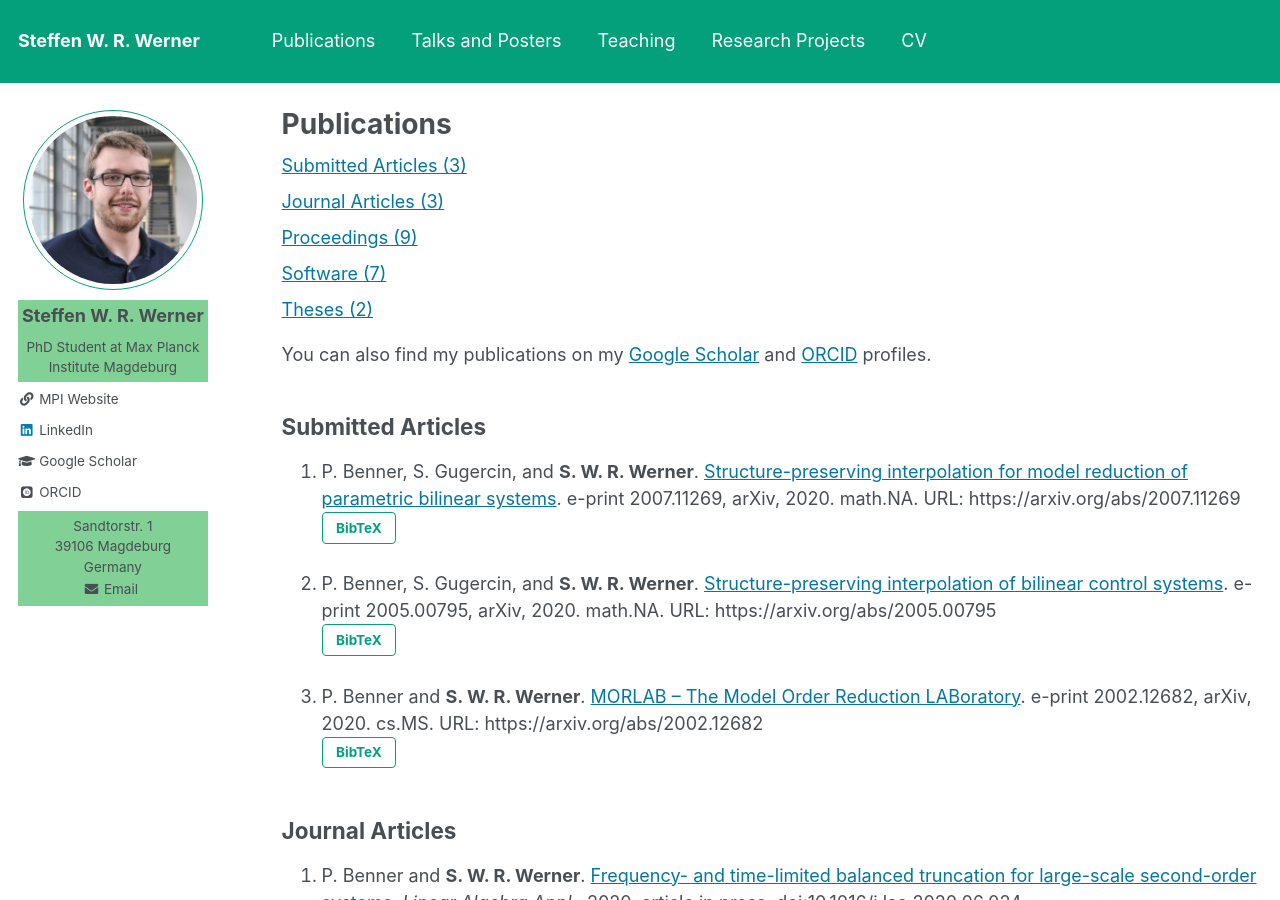
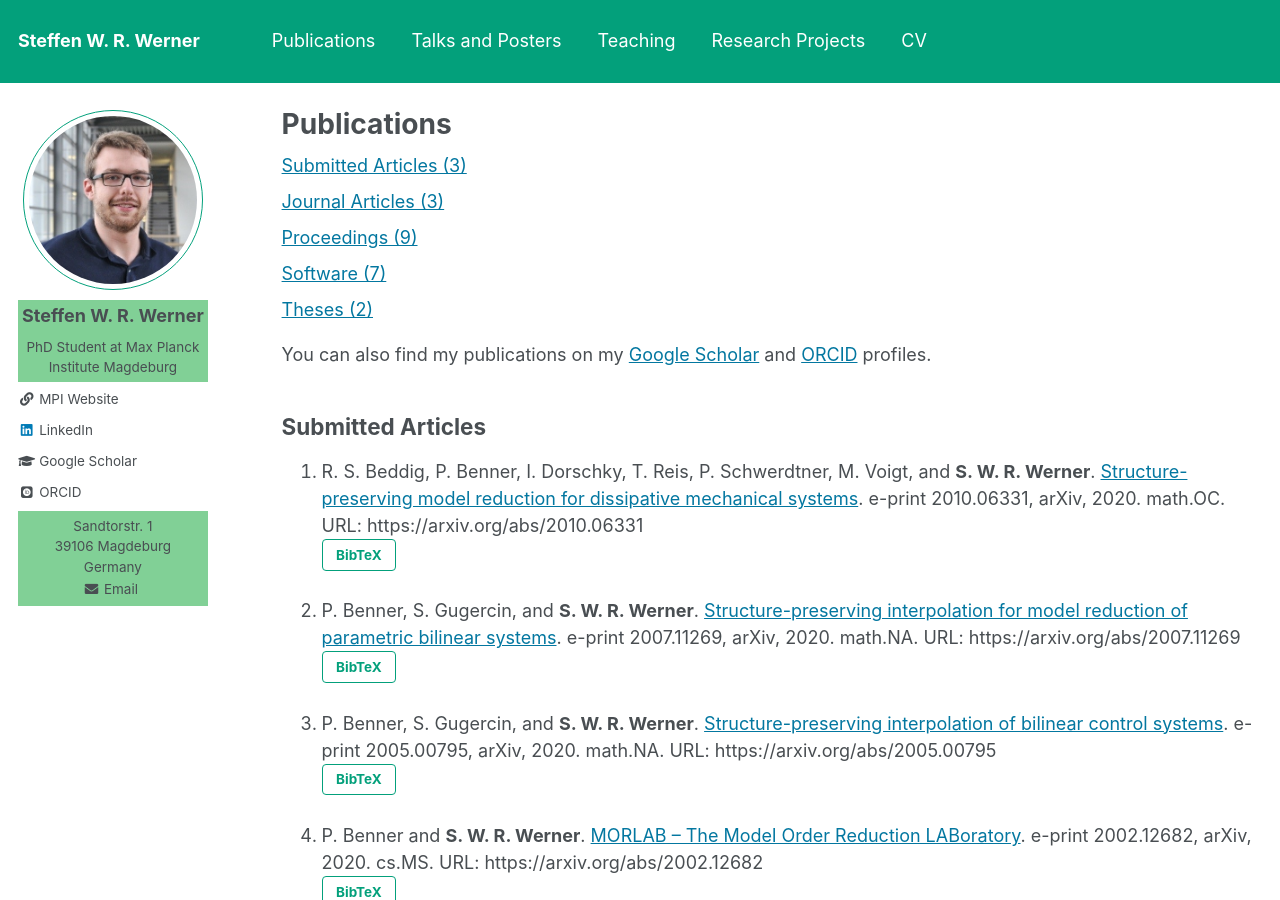
Before and after one commit to ninsteve/ninsteve.github.io, a Jekyll site: the page built from _pages/publications.md, in a window 1280 px wide and 900 px high. Built offline with Jekyll 4.4.1, drawn with Linux system fonts in a browser that asks for light colours; nearby versions of some CDN libraries; some web fonts are replaced.

Commit message:
Added new submission.

```diff
--- a/_pages/publications.md
+++ b/_pages/publications.md
@@ -40,6 +40,13 @@ and <a target="blank_" href="{{ author.orcid }}">ORCID</a> profiles.
 
 
 ## <a name="submitted"></a>Submitted Articles ##
+
+1.  R. S. Beddig, P. Benner, I. Dorschky, T. Reis, P. Schwerdtner, M. Voigt, and
+    <strong>S. W. R. Werner</strong>. <a target="blank_"
+    href="https://arxiv.org/abs/2010.06331">Structure-preserving model reduction
+    for dissipative mechanical systems</a>. e-print 2010.06331, arXiv, 2020.
+    math.OC. URL: https://arxiv.org/abs/2010.06331
+    <button id="morBedBDetal20-pop" class="btn btn--inverse">BibTeX</button>
 
 1.  P. Benner, S. Gugercin, and <strong>S. W. R. Werner</strong>. <a
     target="blank_" href="https://arxiv.org/abs/2007.11269">Structure-preserving
--- a/files/publications/bibtex.html
+++ b/files/publications/bibtex.html
@@ -1,6 +1,28 @@
 <!--=========================================================================-->
 <!-- SUBMITTED ARTICLES                                                      -->
 <!--=========================================================================-->
+
+<script>
+  $(function(){
+  $('#morBedBDetal20-pop').magnificPopup({ items: { src: '#morBedBDetal20' },
+    closeBtnInside: true, autoFocusLast: false, fixedContentPos: false,
+    type: 'inline' }); });
+</script>
+<div id="morBedBDetal20" class="bibtex-dialog mfp-hide">
+<pre><code>
+@TECHREPORT{morBedBDetal20,
+  author =       {Beddig, R.~S. and Benner, P. and Dorschky, I. and Reis, T. and
+                  Schwerdtner, P. and Voigt, M. and Werner, S.~W.~R.},
+  title =        {Structure-Preserving Model Reduction for Dissipative
+                  Mechanical Systems},
+  institution =  {arXiv},
+  type =         {e-print},
+  number =       {2010.06331},
+  note =         {math.OC},
+  year =         {2020},
+  url =          {https://arxiv.org/abs/2010.06331}
+}
+</code></pre></div>
 
 <script>
   $(function(){
```
